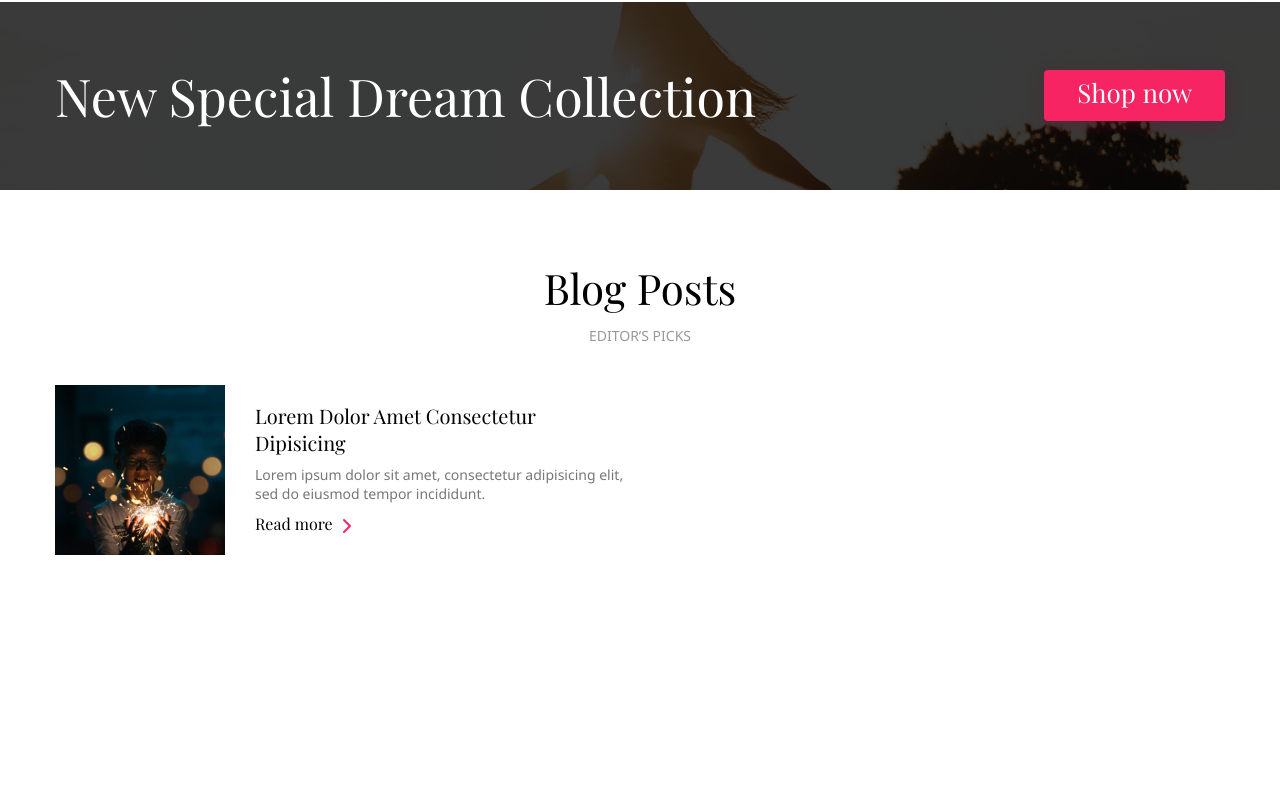
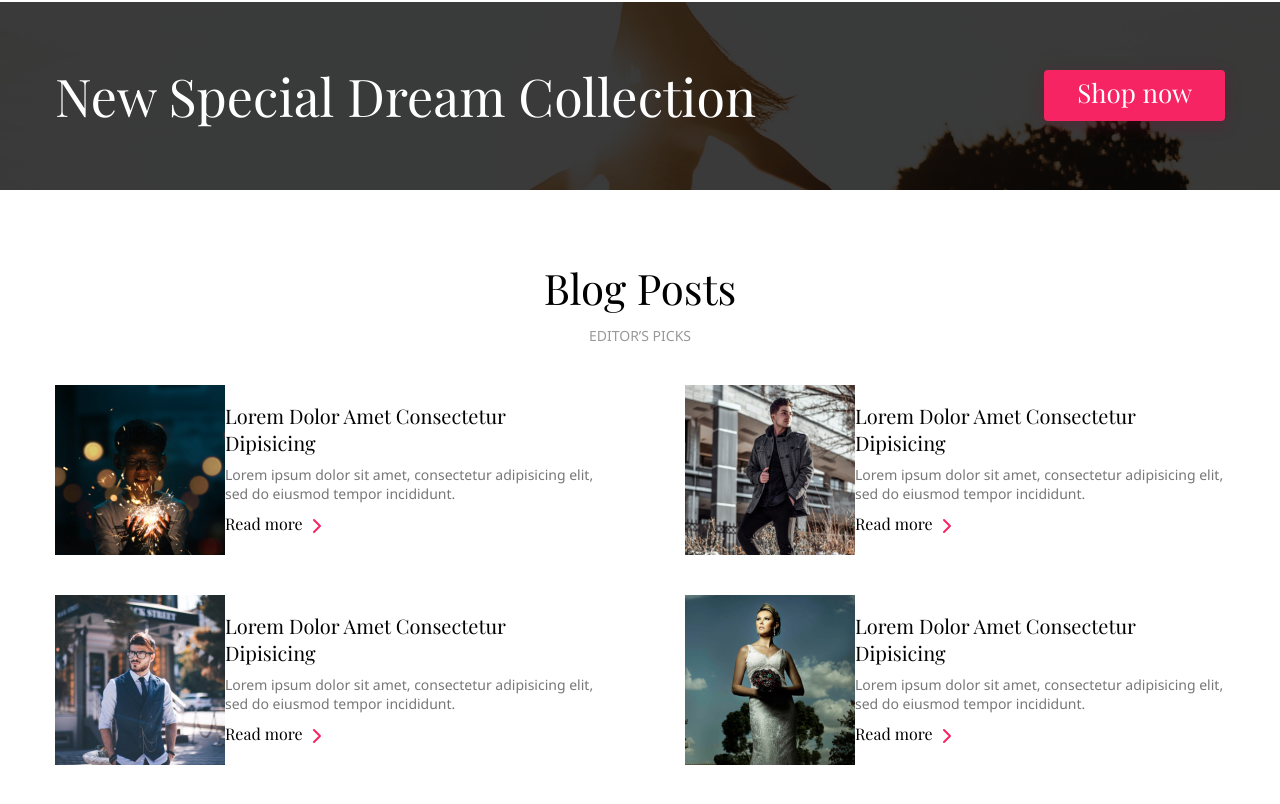
Before and after one commit to Tatiana-hryhorenko/Elegance_summer, a plain HTML site: page index.html in a window 1280 px wide. Shown: the part 3018-3822 px from the top of the page. Before the commit the page ends 3618 px from the top, so only its background shows below. Drawn offline with nearby package versions, Linux system fonts and the light colour scheme.

Commit message:
--- Auto-Git Commit ---

```diff
--- a/css/bloks/post.css
+++ b/css/bloks/post.css
@@ -1,6 +1,6 @@
 .posts {}
 
-.post__wrapper {
+.posts__wrapper {
     display: flex;
     flex-wrap: wrap;
     justify-content: space-between;
--- a/index.html
+++ b/index.html
@@ -290,10 +290,9 @@
                             <p class="post__text">Lorem ipsum dolor sit amet, consectetur adipisicing elit, sed do eiusmod tempor incididunt.</p>
                             <a class="post__reade-more" href="#">Read more</a>
                         </div>
-
                     </div>
                     <!--//Post-->
-                    <!--<div class="post">
+                    <div class="post">
                         <img class="post__img" src="./img/post/post_2.jpg" alt="Post 2"></img>
                         <div class="post__content">
                             <h4 class="post__title">Lorem Dolor Amet Consectetur Dipisicing</h4>
@@ -318,9 +317,9 @@
                             <p class="post__text">Lorem ipsum dolor sit amet, consectetur adipisicing elit, sed do eiusmod tempor incididunt.
                             </p>
                             <a class="post__reade-more" href="#">Read more</a>
-                        </div>-->
+                        </div>
+                    </div>
                 </div>
-            </div>
             </div>
         </section>
 
```
